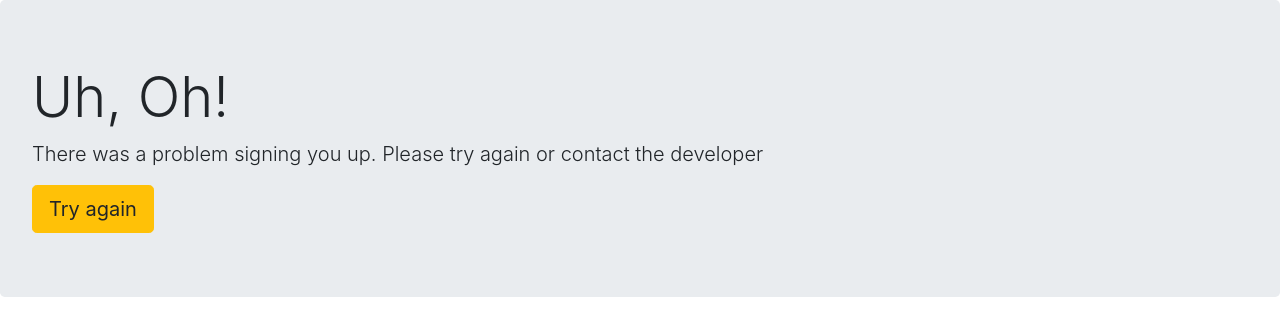
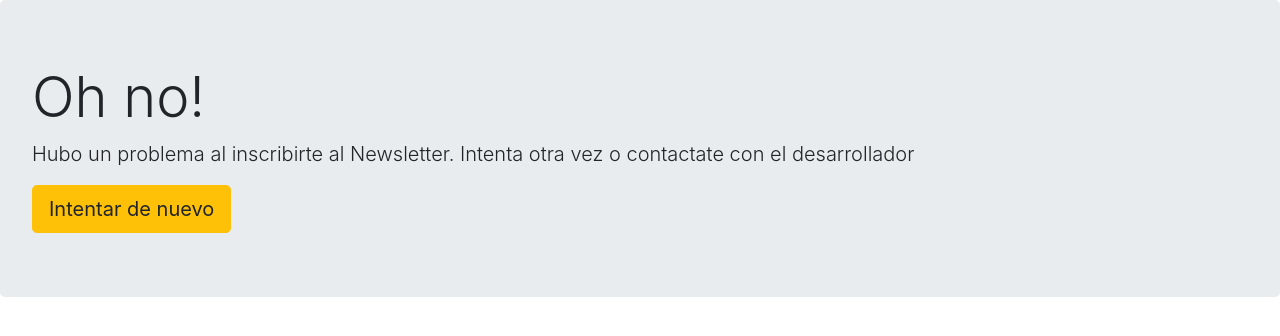
Before and after one commit to jchaconm/newsletter-mailchimp, a website: page failure.html in a window 1280 px wide. Drawn offline with nearby package versions, Linux system fonts and the light colour scheme.

```diff
--- a/failure.html
+++ b/failure.html
@@ -12,12 +12,12 @@
 </head>
 <body>
     <div class="jumbotron">
-        <h1 class="display-4">Uh, Oh!</h1>
-        <p class="lead">There was a problem signing you up. Please try again or contact the developer</p>
+        <h1 class="display-4">Oh no!</h1>
+        <p class="lead">Hubo un problema al inscribirte al Newsletter. Intenta otra vez o contactate con el desarrollador</p>
 
         <form action="/failure" method="post">
 
-            <button  class="btn btn-lg btn-warning" name="button" type="submit"> Try again </button>
+            <button  class="btn btn-lg btn-warning" name="button" type="submit"> Intentar de nuevo </button>
 
         </form>
 
```
Also changed, not shown: app.js (+6 -2 lines).
